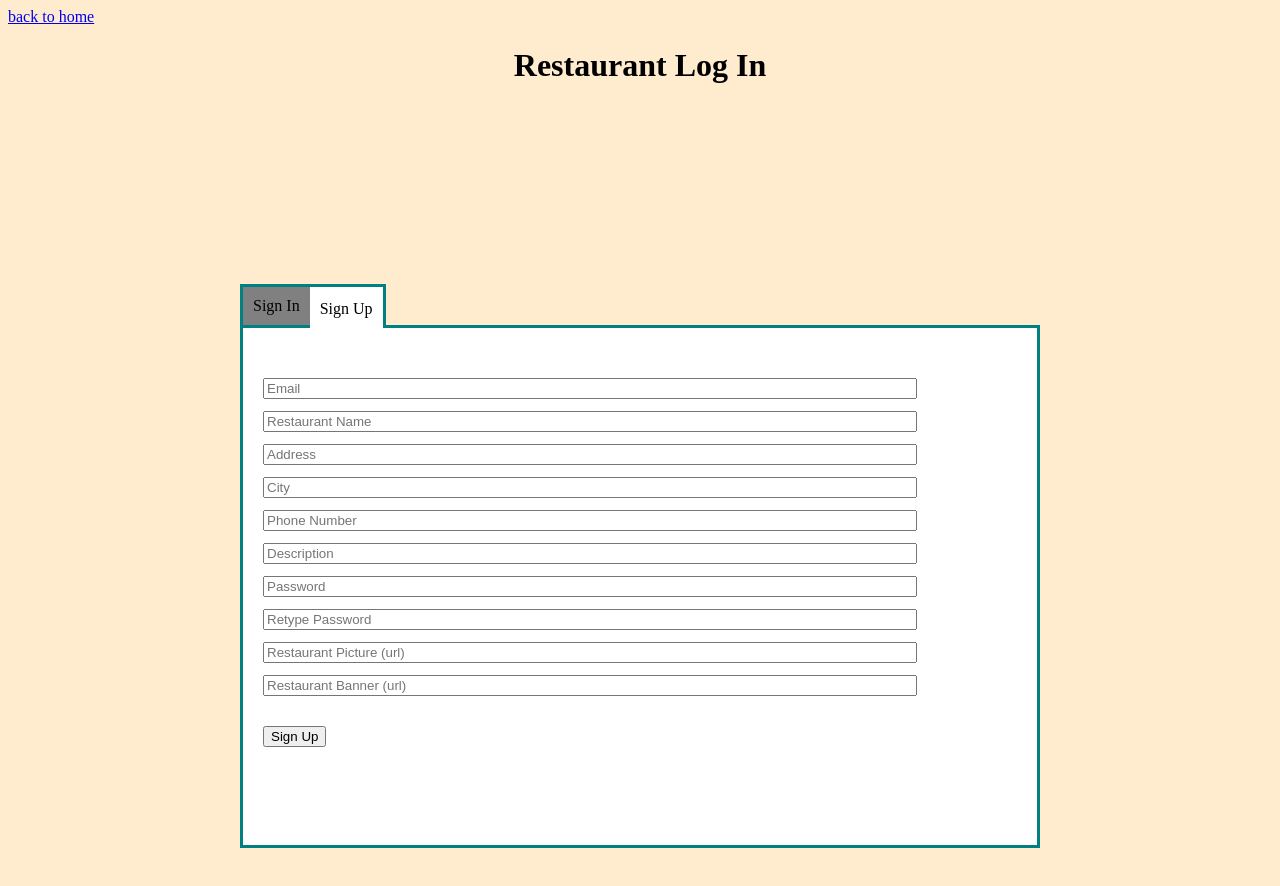
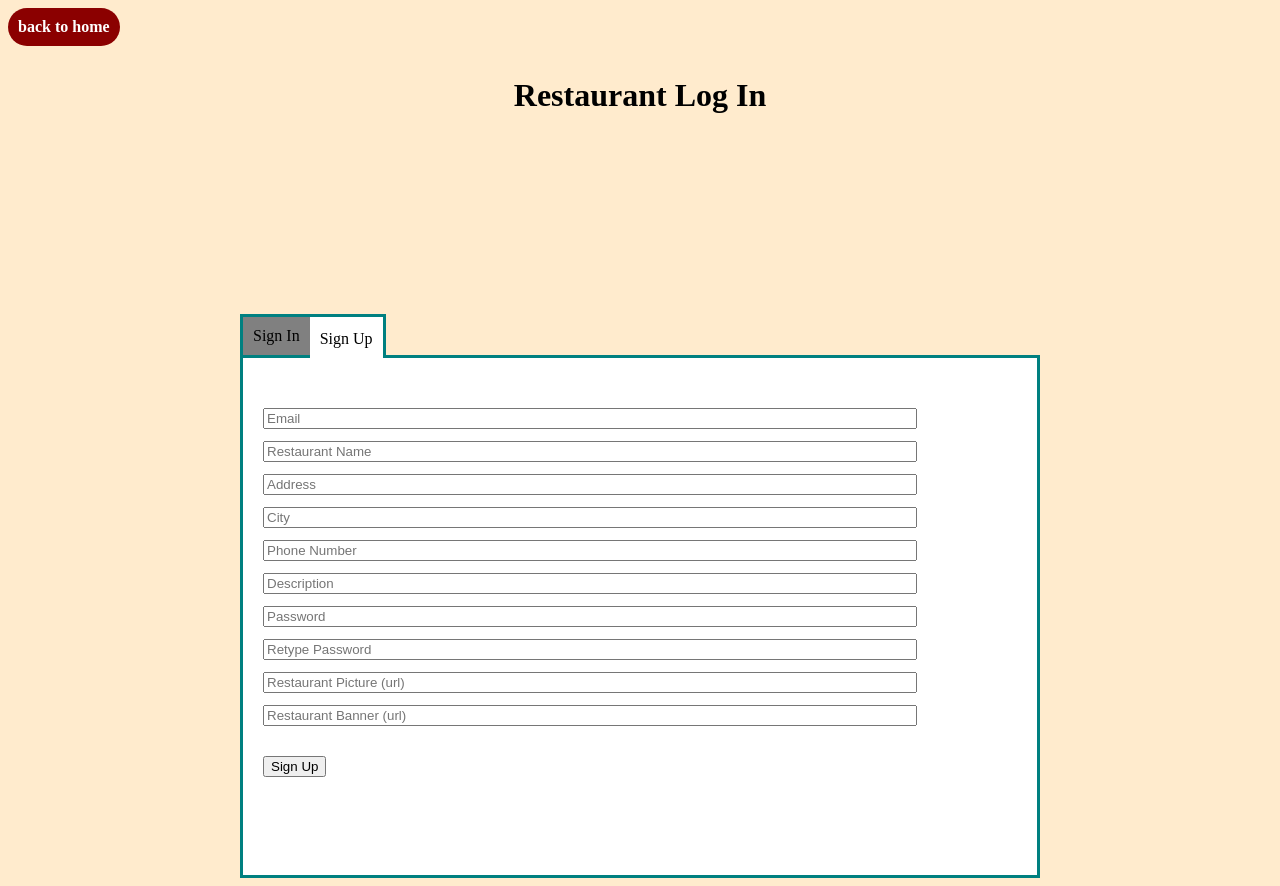
Before and after one commit to Zhu-Peter/Lab2, a Vue app: page /createrestaurant in a window 1280 px wide. Before the commit the page ends 856 px from the top, so only its background shows below. Built offline with nearby package versions, Linux system fonts and the light colour scheme.

Commit message:
added back button

```diff
--- a/src/App.vue
+++ b/src/App.vue
@@ -15,6 +15,18 @@ export default {
 </script>
 
 <style>
+#back_button{
+  display: inline-block;
+  background-color: darkred;
+  padding: 10px;
+  color: white;
+  font-weight: bold;
+  text-decoration: none;
+  border-radius: 20px;
+
+  margin-bottom: 10px;
+}
+
 body{
   background-color: blanchedalmond;
 }
--- a/src/views/LoginView.vue
+++ b/src/views/LoginView.vue
@@ -1,6 +1,6 @@
 <template>
     <div>
-        <router-link to="/"> back to home </router-link>
+        <router-link id="back_button" to="/"> back to home </router-link>
         <div id="tabs_container">
             <div>Sign In</div>
             <router-link to="/signup">Sign Up</router-link>
--- a/src/views/RestaurantLogin.vue
+++ b/src/views/RestaurantLogin.vue
@@ -1,6 +1,6 @@
 <template>
     <div>
-        <router-link to="/"> back to home </router-link>
+        <router-link id="back_button" to="/"> back to home </router-link>
         <h1 id="title">Restaurant Log In</h1>
         <div id="tabs_container">
             <div>Sign In</div>
--- a/src/views/RestaurantProfile.vue
+++ b/src/views/RestaurantProfile.vue
@@ -1,8 +1,11 @@
 <template>
     <div>
-        <router-link to="/restaurants"> back to restaurants </router-link>
+        <router-link id="back_button" to="/restaurants"> back to restaurants </router-link>
         <div class="profile">
-
+            <img id="banner_picture" :src="restaurantData.banner_url" alt="">
+            <img id="profile_picture" :src="restaurantData.profile_url" alt="">
+            <h1>{{ restaurantData.name }}</h1>
+            <p>{{ restaurantData.bio }}</p>
         </div>
     </div>
 </template>
@@ -20,13 +23,14 @@ export default {
     },
     beforeMount() {
         let data = { ...this.restaurantData, ...Cookies.get('RestaurantLogin') }
+        if(Object.keys(data).length == 0){this.$router.push(`/restaurantlogin`)}
         if (Object.keys(data).length == 2) {
             axios.request({
                 url: 'http://209.38.6.175:5000/api/restaurant',
                 headers: {
                     "x-api-key": "q1LXwh"
                 },
-                params: this.restaurantData
+                params: data
             }).then(response => {
                 console.log(response);
                 this.restaurantData = { ...data, ...response.data[0] };
@@ -42,4 +46,16 @@ export default {
 }
 </script>
 
-<style scoped></style>
+<style scoped>
+#profile_picture{
+    width: 300px;
+    height: 300px;
+    object-fit: cover;
+    border-radius: 50%;
+}
+#banner_picture{
+    height: 300px;
+    width: 100vw;
+    object-fit: cover;
+}
+</style>
--- a/src/views/RestaurantSignup.vue
+++ b/src/views/RestaurantSignup.vue
@@ -1,6 +1,6 @@
 <template>
     <div>
-        <router-link to="/"> back to home </router-link>
+        <router-link id="back_button"  to="/"> back to home </router-link>
         <h1 id="title">Restaurant Log In</h1>
         <div id="tabs_container">
             <router-link to="/restaurantlogin">Sign In</router-link>
--- a/src/views/SignupView.vue
+++ b/src/views/SignupView.vue
@@ -1,6 +1,6 @@
 <template>
     <div>
-        <router-link to="/"> back to home </router-link>
+        <router-link id="back_button"  to="/"> back to home </router-link>
         <div id="tabs_container">
             <router-link to="/login">Sign In</router-link>
             <div>Sign Up</div>
```
